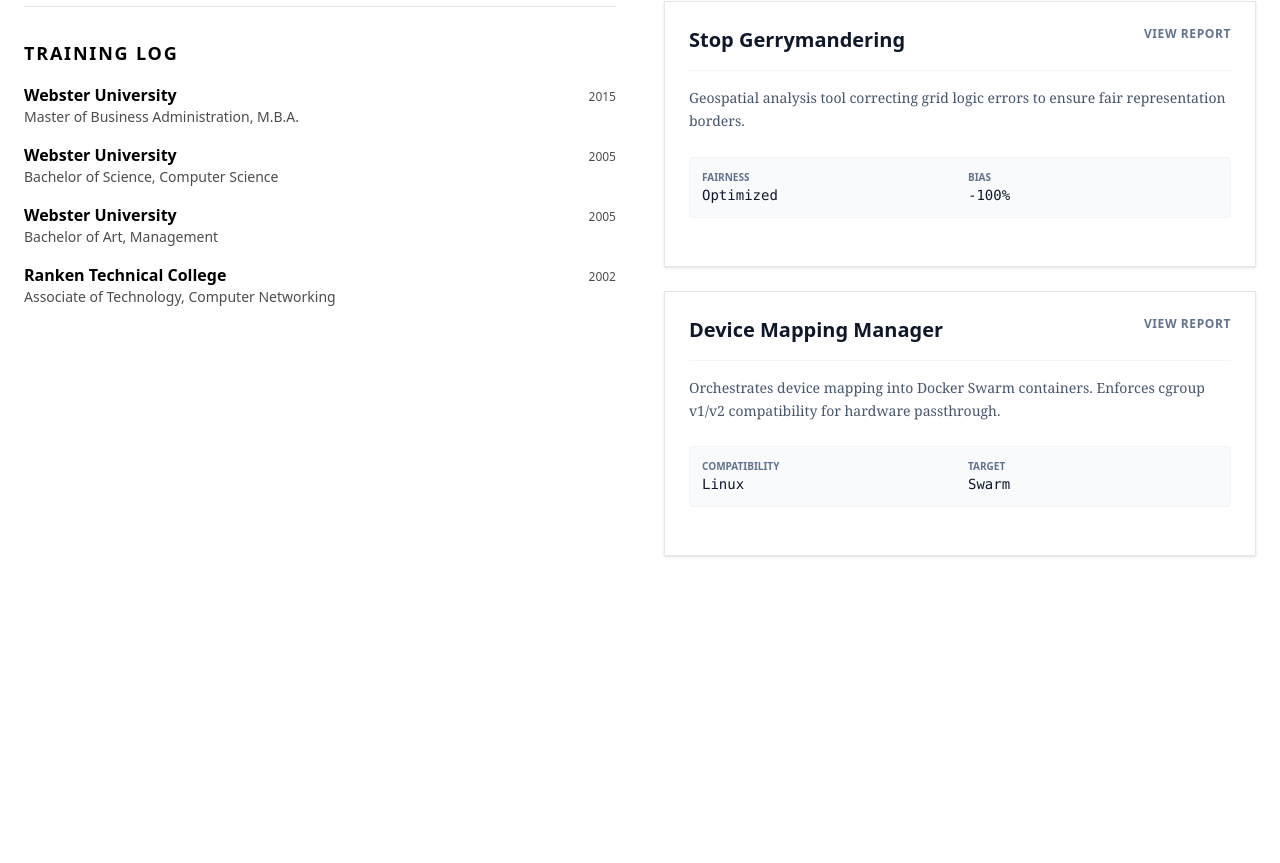
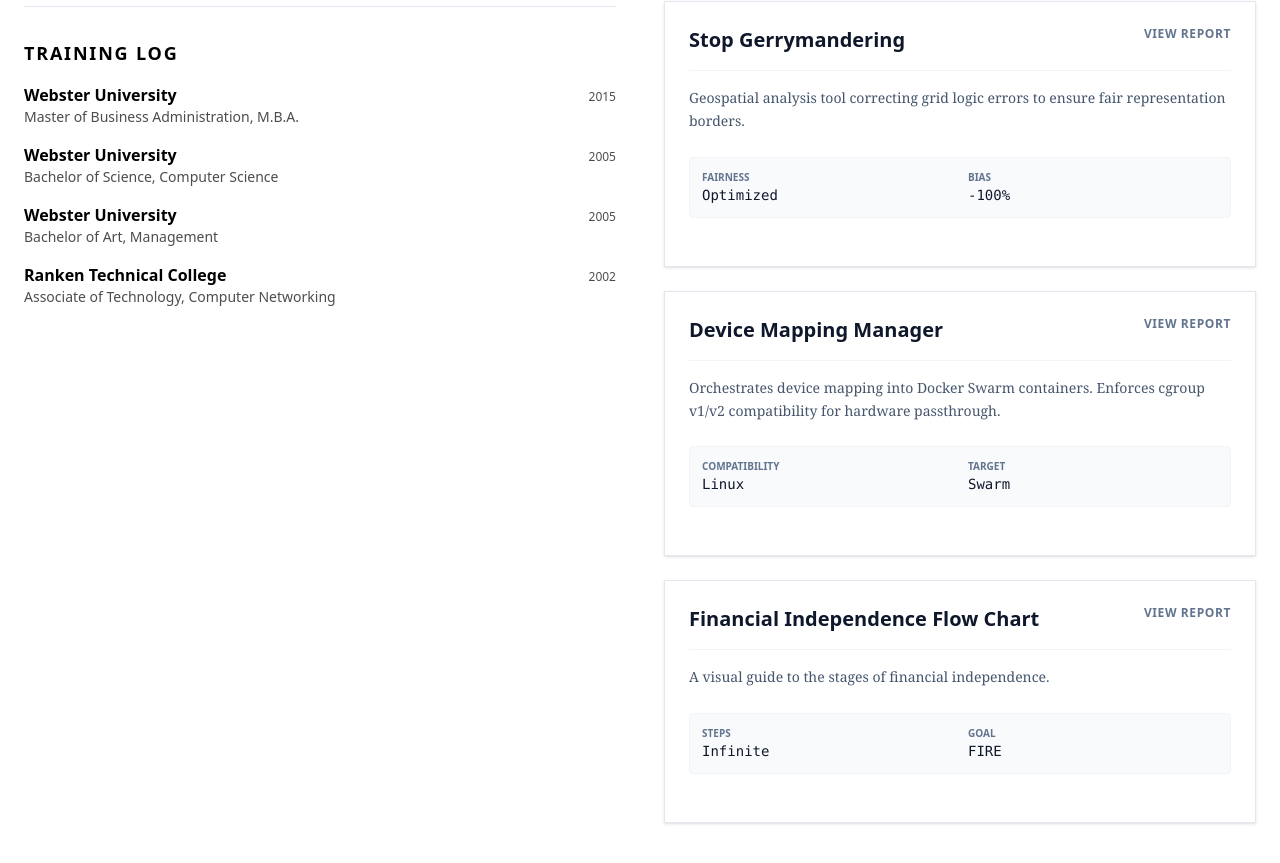
Before and after one commit to mels0n/aboutme, a Next.js app: page / in a window 1280 px wide. Shown: the part 2220-3083 px from the top of the page. Before the commit the page ends 2904 px from the top, so only its background shows below. Built offline with nearby package versions, Linux system fonts and the light colour scheme; no server answers.

Commit message:
feat: add Financial Independence Flow Chart project

```diff
--- a/src/app/page.tsx
+++ b/src/app/page.tsx
@@ -105,6 +105,17 @@ const projects: ProjectData[] = [
         typeLine: "Artifact Creature — Insect",
         flavorText: "The hive mind grows specific.",
         tags: ["docker", "swarm", "linux"]
+    },
+    {
+        title: "Financial Independence Flow Chart",
+        description: "A visual guide to the stages of financial independence.",
+        link: "github.com/mels0n/Financial-Independence-Flow-Chart",
+        image: "/financial_flowchart.png",
+        kpis: [{ label: "Steps", value: "Infinite" }, { label: "Goal", value: "FIRE" }],
+        manaCost: "{1}{R}",
+        typeLine: "Artifact — Equipment",
+        flavorText: "The path to freedom is paved with compounding.",
+        tags: ["finance", "flowchart", "guide"]
     }
 ];
 
```
Also changed, not shown: public/financial_flowchart.png (added).
